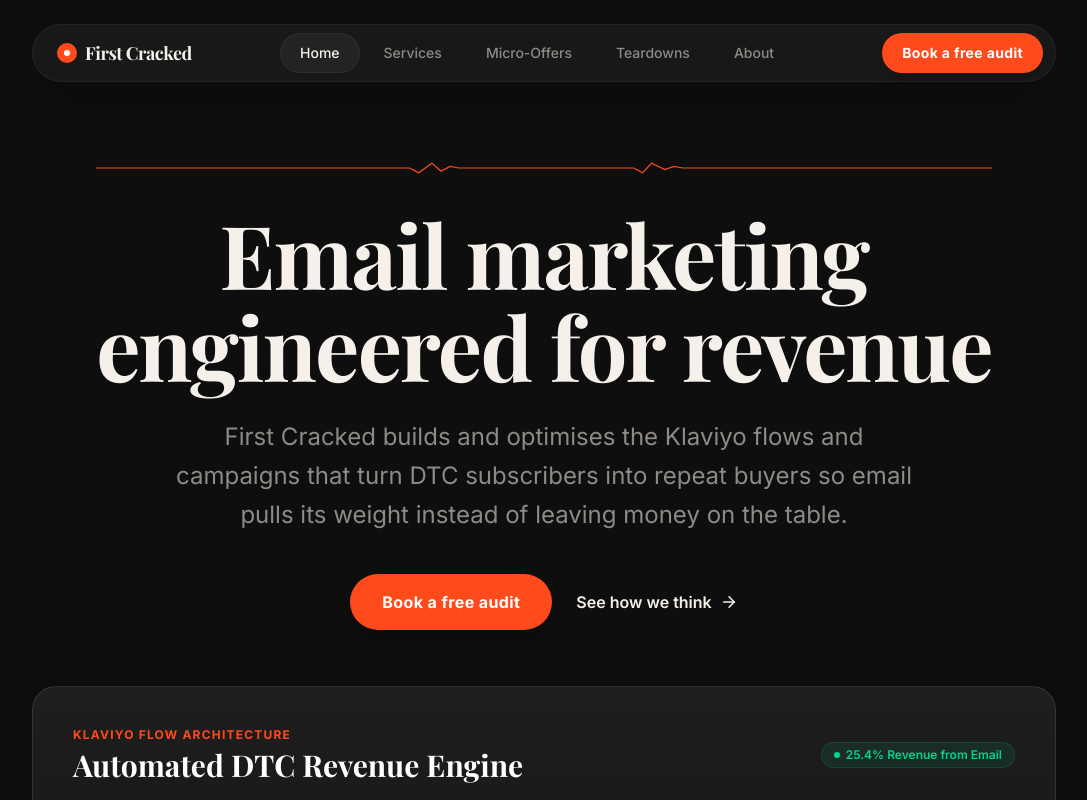
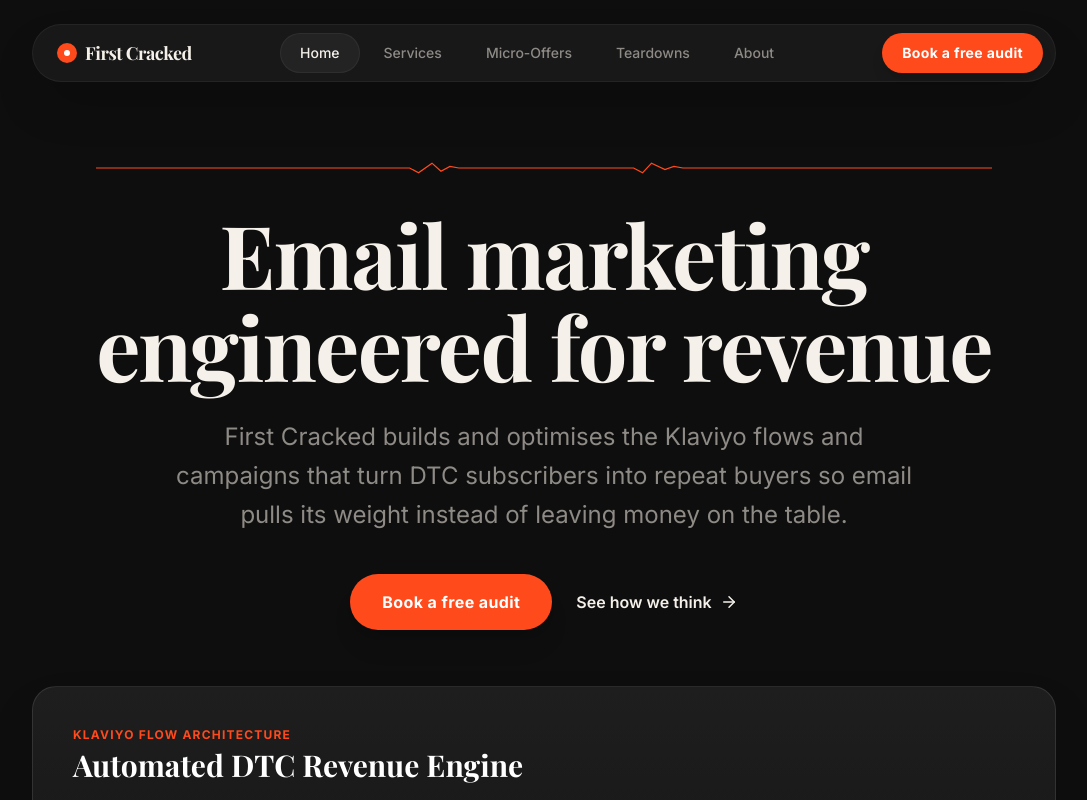
Before and after one commit to thedanielwilliams/firstcracked, a Next.js app: page / in a window 1280 px wide. Shown: the top 800 px of the page, without its empty margins (96-1183 px from the left). Built offline with nearby package versions, Linux system fonts and the light colour scheme; a web font is replaced by a local one.

Commit message:
Remove 25.4% Revenue from Email badge from hero card

```diff
--- a/src/app/page.tsx
+++ b/src/app/page.tsx
@@ -122,11 +122,7 @@
               <div className="text-xs uppercase tracking-widest text-[var(--color-brand-accent)] font-bold mb-1">Klaviyo Flow Architecture</div>
               <h3 className="text-2xl md:text-3xl font-bold font-heading text-white">Automated DTC Revenue Engine</h3>
             </div>
-            <div className="flex items-center gap-3">
-              <span className="px-3 py-1 bg-emerald-500/10 text-emerald-400 border border-emerald-500/20 text-xs font-semibold rounded-full flex items-center gap-1.5">
-                <span className="w-1.5 h-1.5 rounded-full bg-emerald-400"></span> 25.4% Revenue from Email
-              </span>
-            </div>
+
           </div>
 
           <div className="grid grid-cols-1 md:grid-cols-3 gap-6 pt-8">
```
